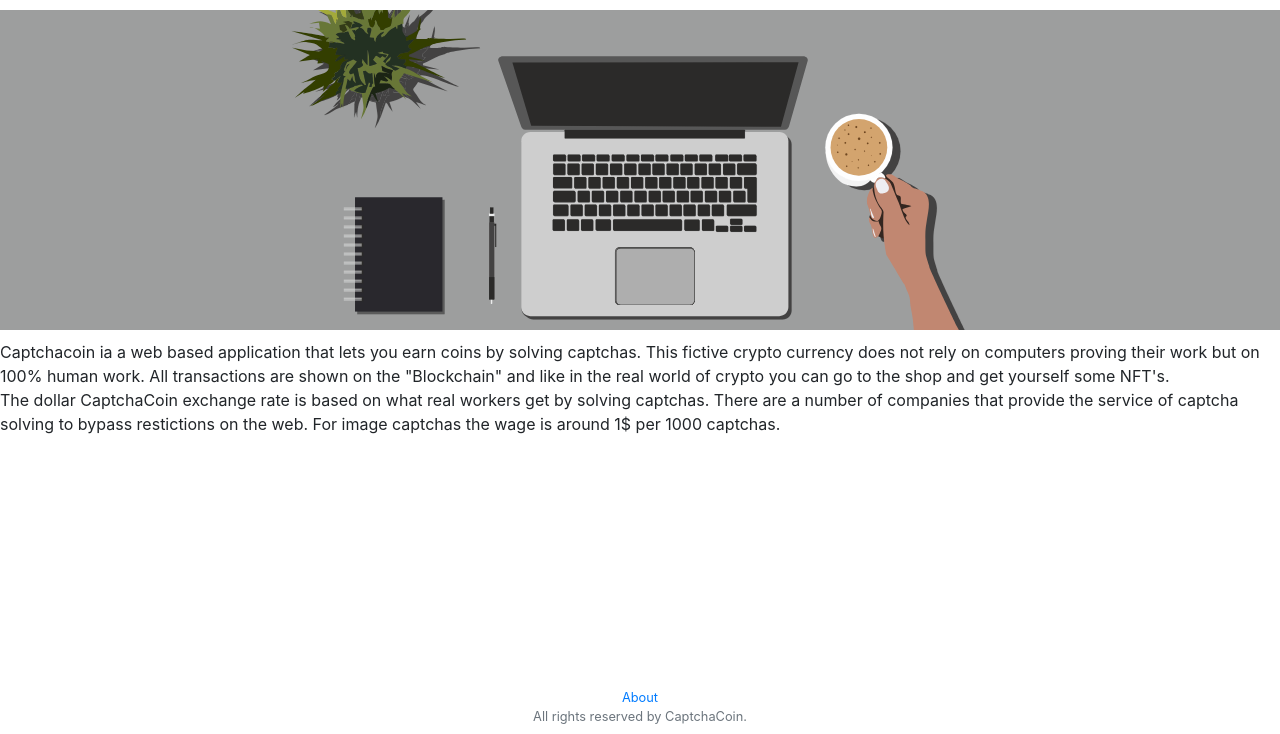
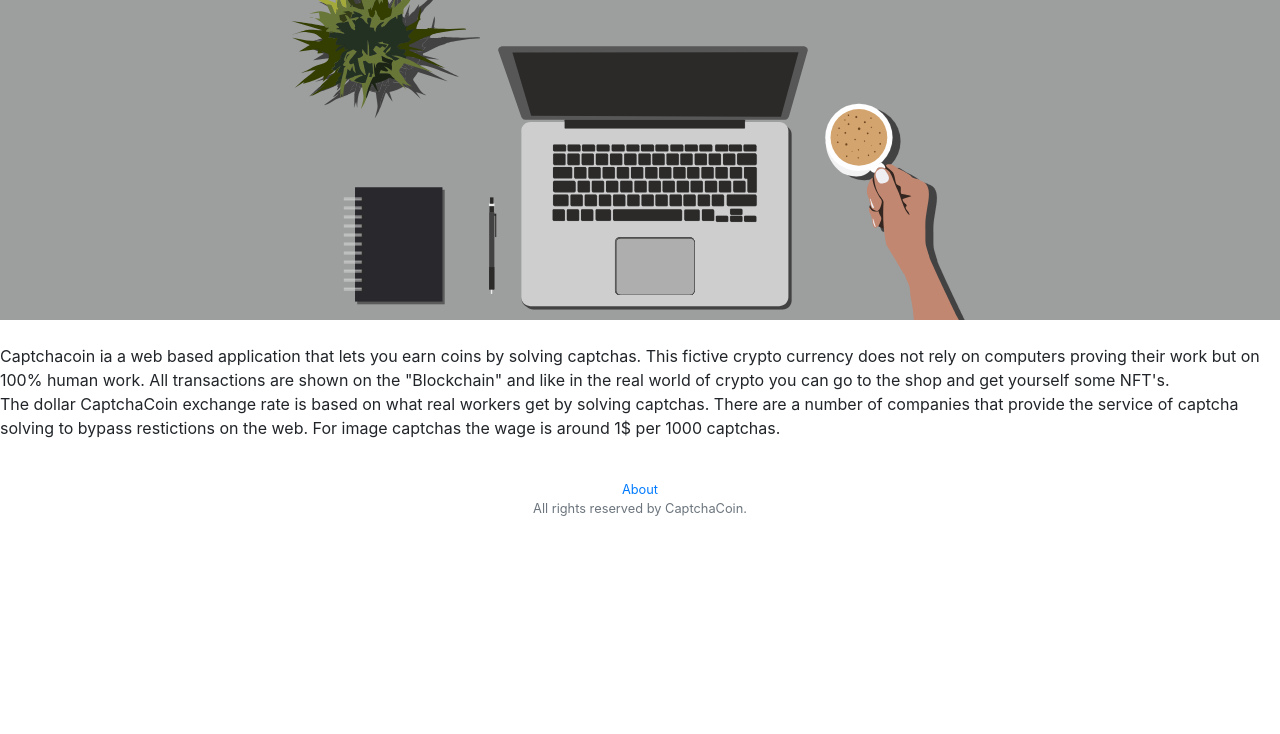
Before and after one commit to VerrroS/CaptchaCoin, a Flask app: page /about in a window 1280 px wide. Shown: the part 66-800 px from the top of the page. Run offline with Flask 2, Linux system fonts and the light colour scheme; some libraries are stand-ins or nearby versions.

Commit message:
adjust about layout

```diff
--- a/templates/about.html
+++ b/templates/about.html
@@ -3,12 +3,14 @@
 {% block title %}
     About
 {% endblock %}
-
+{% block body_class %}
+    "d-block"
+{% endblock %}
 {% block main %}
 
 <div class="header"></div>
 
-<p class="container text-left">
+<p class="container text-left mt-4">
   Captchacoin ia a web based application that lets you earn coins by solving captchas.
   This fictive crypto currency does not rely on computers proving their work but on 100% human work.
   All transactions are shown on the "Blockchain" and like in the real world of crypto you can go to
--- a/templates/layout.html
+++ b/templates/layout.html
@@ -20,7 +20,7 @@
 
     </head>
 
-    <body>
+    <body class={% block body_class %}{% endblock %}>
 
         <nav class="navbar navbar-expand-md navbar-light bg-light border">
             <a class="navbar-brand" href="/">CaptchaCoin</a>
@@ -50,11 +50,11 @@
                 {% endif %}
             </div>
         </nav>
-        <main class="container">
+        <main class="container_main">
             {% block main %}{% endblock %}
         </main>
 
-        <footer class="small text-center text-muted p-2">
+        <footer class="small text-center text-muted p-4">
             <a href="/about">About</a> <br>
             All rights reserved by CaptchaCoin.
         </footer>
```
